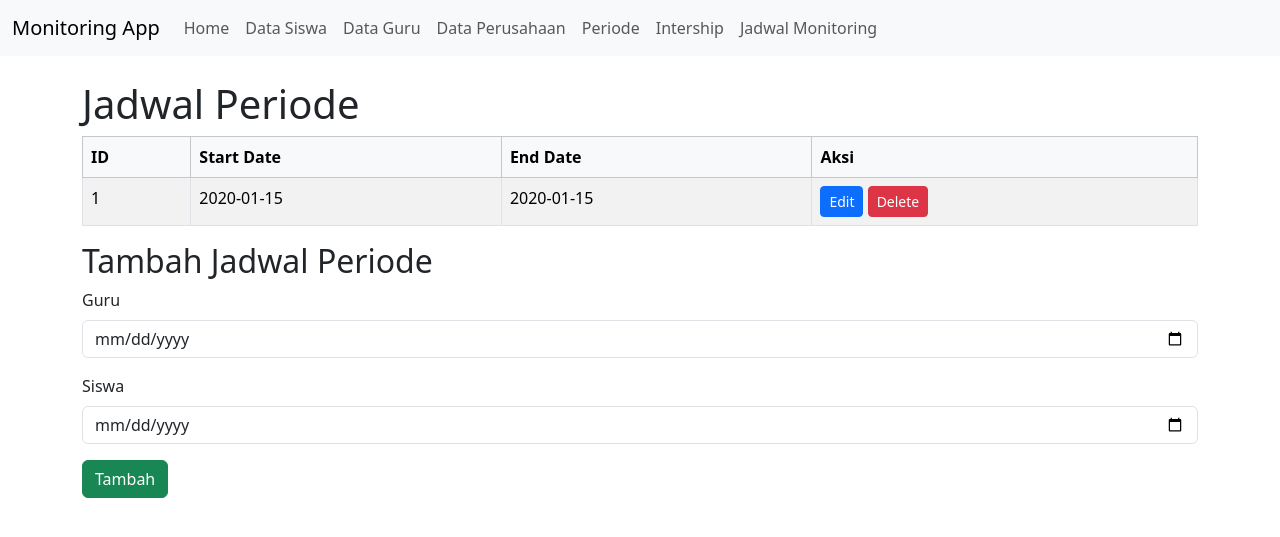
After one commit to eliash9/intership_monitoring, a PHP site: page /intership_monitoring/pages/periode in a window 1280 px wide. The commit adds this page. Shown: the top 537 px of the page. Run offline with PHP 8.4, Linux system fonts and the light colour scheme; tables that the repository leaves empty hold one stand-in row (values such as "Sample post").

Commit message:
page intership and period

```diff
--- a/includes/header.php
+++ b/includes/header.php
@@ -26,6 +26,8 @@
                     'Data Siswa' => '/pages/students',
                     'Data Guru' => '/pages/teachers',
                     'Data Perusahaan' => '/pages/companies',
+                    'Periode'=>'/pages/periode',
+                    'Intership'=>'/pages/intership',
                     'Jadwal Monitoring' => '/pages/monitoring'
                 ];
                 foreach ($pages as $label => $url): ?>
--- /dev/null
+++ b/pages/intership.php
@@ -0,0 +1 @@
+wait
--- /dev/null
+++ b/pages/periode.php
@@ -0,0 +1,93 @@
+<?php
+include '../config.php';
+include '../includes/header.php';
+
+// Tambah atau Update Periode
+if ($_SERVER['REQUEST_METHOD'] === 'POST') {
+    $id = $_POST['id'] ?? null;
+    $start_date = $_POST['start_date'];
+    $end_date = $_POST['end_date'];
+
+    if ($id) {
+        // Update Periode
+        $stmt = $pdo->prepare("UPDATE internship_periods SET start_date = ?, end_date = ? WHERE id = ?");
+        $stmt->execute([$start_date, $end_date, $id]);
+        echo "<div class='alert alert-success'>Jadwal internship_periods berhasil diperbarui.</div>";
+    } else {
+        // Insert Periode
+        $stmt = $pdo->prepare("INSERT INTO internship_periods (start_date, end_date) VALUES (?, ?)");
+        $stmt->execute([$start_date, $end_date]);
+        echo "<div class='alert alert-success'>Jadwal internship_periods baru berhasil ditambahkan.</div>";
+    }
+}
+
+// Hapus Periode
+if (isset($_GET['delete'])) {
+    $id = $_GET['delete'];
+    $stmt = $pdo->prepare("DELETE FROM internship_periods WHERE id = ?");
+    $stmt->execute([$id]);
+    echo "<div class='alert alert-success'>Jadwal internship_periods berhasil dihapus.</div>";
+}
+
+// Ambil Data Periode
+$internship_periods = $pdo->query("
+    SELECT *
+    FROM internship_periods
+")->fetchAll(PDO::FETCH_ASSOC);
+
+?>
+
+<h1>Jadwal Periode</h1>
+
+<!-- Tabel Periode -->
+<table class="table table-bordered table-striped">
+    <thead class="table-light">
+        <tr>
+            <th>ID</th>
+            <th>Start Date</th>
+            <th>End Date</th>
+
+            <th>Aksi</th>
+        </tr>
+    </thead>
+    <tbody>
+        <?php foreach ($internship_periods as $row): ?>
+        <tr>
+            <td><?= $row['id']; ?></td>
+            <td><?= $row['start_date']; ?></td>
+            <td><?= $row['end_date']; ?></td>
+
+            <td>
+                <a href="?edit=<?= $row['id']; ?>" class="btn btn-primary btn-sm">Edit</a>
+                <a href="?delete=<?= $row['id']; ?>" class="btn btn-danger btn-sm" onclick="return confirm('Hapus jadwal internship_periods ini?')">Delete</a>
+            </td>
+        </tr>
+        <?php endforeach; ?>
+    </tbody>
+</table>
+
+<!-- Form Tambah/Edit Periode -->
+<h2><?= isset($_GET['edit']) ? 'Edit Jadwal Periode' : 'Tambah Jadwal Periode' ?></h2>
+<?php
+$editData = isset($_GET['edit']) ? $pdo->prepare("SELECT * FROM internship_periods WHERE id = ?") : null;
+if ($editData) {
+    $editData->execute([$_GET['edit']]);
+    $editData = $editData->fetch(PDO::FETCH_ASSOC);
+}
+?>
+<form method="POST" class="mb-3">
+    <input type="hidden" name="id" value="<?= $editData['id'] ?? ''; ?>">
+    <div class="mb-3">
+        <label for="start_date" class="form-label">Guru</label>
+        <input type="date" id="start_date" name="start_date" class="form-control" value="<?= $editData['start_date'] ?? ''; ?>" required>
+    </div>
+    <div class="mb-3">
+        <label for="end_date" class="form-label">Siswa</label>
+        <input type="date" id="end_date" name="end_date" class="form-control" value="<?= $editData['end_date'] ?? ''; ?>" required>
+
+    </div>
+
+    <button type="submit" class="btn btn-success"><?= isset($editData) ? 'Update' : 'Tambah' ?></button>
+</form>
+
+<?php include '../includes/footer.php'; ?>
```
Also changed, not shown: includes/function.php (added, +72 -0 lines).
